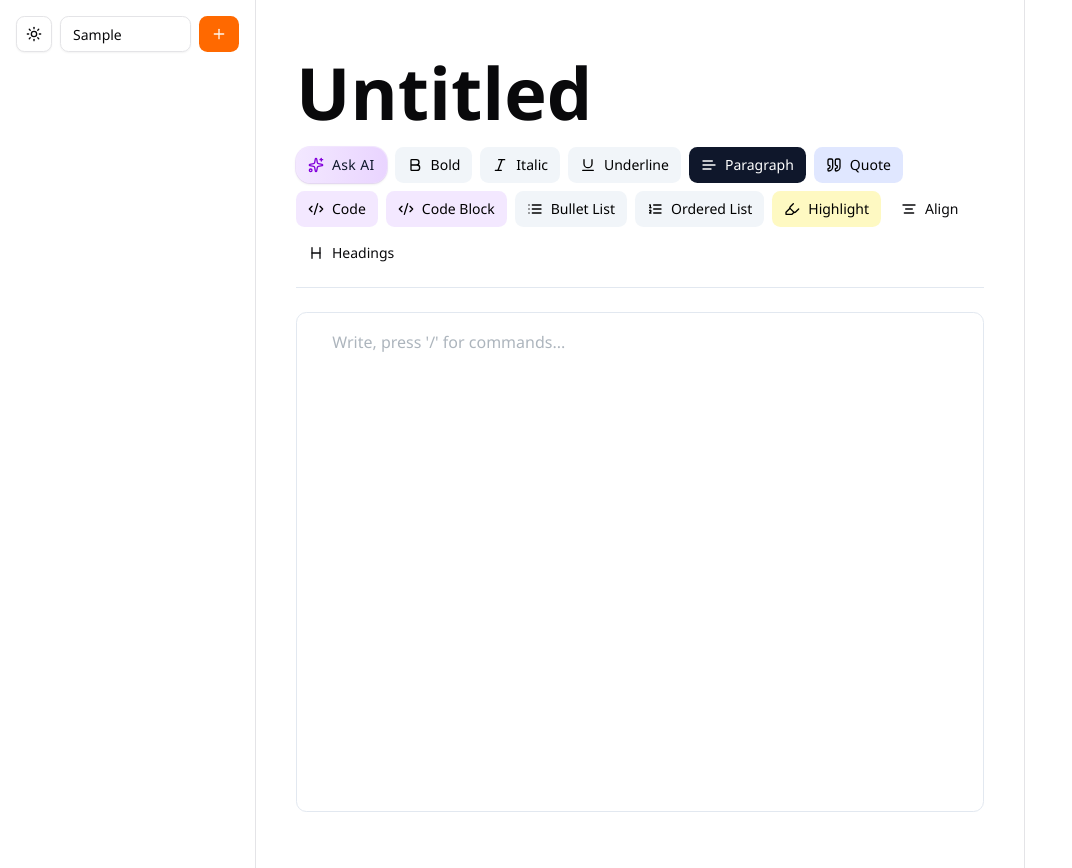
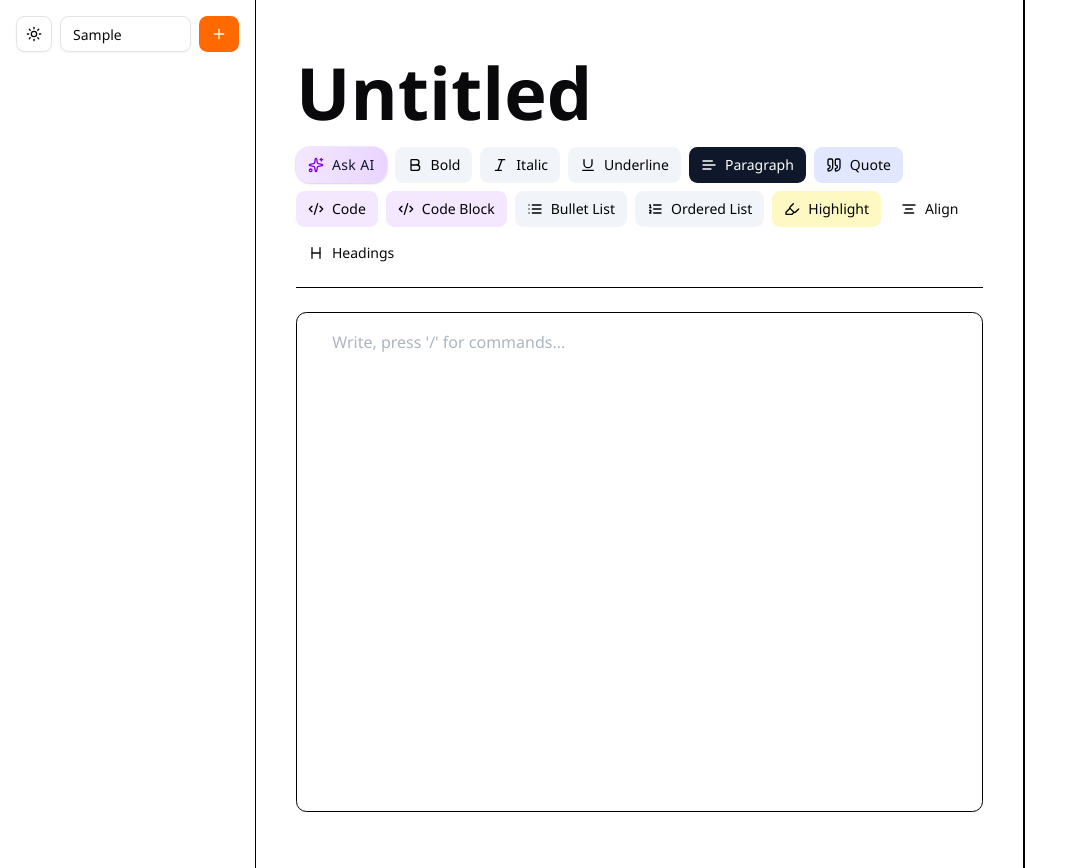
Before and after one commit to AbdulMoid337/zen-editor, a React (Vite) app in the folder frontend/: page / in a window 1280 px wide. Both pictures are taken after typing "Sample" into the empty fields and a click on the button "Create new note". Shown: the whole page, without its empty margins (0-1072 px from the left). Built offline with nearby package versions, Linux system fonts and the light colour scheme.

Commit message:
UI fixes

```diff
--- a/frontend/src/components/workspace/tip-top/toolbar.tsx
+++ b/frontend/src/components/workspace/tip-top/toolbar.tsx
@@ -100,7 +100,7 @@ const Toolbar = ({ editor, onToggle }: ToolbarProps) => {
   };
 
   return (
-    <div className="flex sticky top-0 z-50 bg-background flex-wrap gap-2 border-b pb-4 mb-6 border-slate-200 dark:border-slate-700">
+    <div className="flex sticky top-0 z-50 bg-background flex-wrap gap-2 border-b pb-4 mb-6 border-black dark:border-amber-900">
       <DropdownMenu>
         <DropdownMenuTrigger asChild>
           <Button
--- a/frontend/src/components/workspace/workspace.tsx
+++ b/frontend/src/components/workspace/workspace.tsx
@@ -19,7 +19,7 @@ const Workspace = ({ note }: { note: Note }) => {
   const editor = useEditorConfig({
     initialContent: note.content,
     onContentChange: (content: string) => {
-      updateNote(note.id, { content: content });
+      updateNote(note.id, { content });
     },
     onReady: () => console.log("Ready"),
     slashCommandOptions: {
@@ -139,7 +139,7 @@ const Workspace = ({ note }: { note: Note }) => {
           <div className="relative">
             <EditorContent
               editor={editor}
-              className="prose prose-slate dark:prose-invert max-w-none focus:outline-none min-h-[500px] p-4 rounded-lg border border-slate-200 dark:border-slate-700"
+              className="prose prose-slate dark:prose-invert max-w-none focus:outline-none min-h-[500px] p-4 rounded-lg border border-black dark:border-amber-900"
             />
 
             <SlashCommandDropdown
--- a/frontend/src/index.css
+++ b/frontend/src/index.css
@@ -77,7 +77,7 @@
 }
 
 .dark {
-  --background: oklch(0.141 0.005 285.823);
+  --background: oklch(21.863% 0.00389 285.987);
   --foreground: oklch(0.985 0 0);
   --card: oklch(0.21 0.006 285.885);
   --card-foreground: oklch(0.985 0 0);
--- a/frontend/src/layout.tsx
+++ b/frontend/src/layout.tsx
@@ -35,10 +35,10 @@ const Layout = () => {
         </SheetContent>
       </Sheet>
 
-      <div className="border-r p-4 md:block hidden">
+      <div className="border-r  border-black dark:border-amber-900 p-4 md:block hidden">
         <LeftSidebar />
       </div>
-      <div className="col-span-3 p-6">
+      <div className="col-span-3 border-r border-black dark:border-amber-900 p-6">
         {note ? (
           <Workspace note={note} />
         ) : (
@@ -47,7 +47,7 @@ const Layout = () => {
           </div>
         )}
       </div>
-      <div className="border-l md:block hidden"></div>
+      <div className="border-l border-black dark:border-amber-900 md:block hidden"></div>
     </div>
   );
 };
```
Also changed, not shown: frontend/src/components/workspace/tip-top/config.ts (line endings or trailing spaces), frontend/src/stores/data.store.ts (line endings or trailing spaces).
